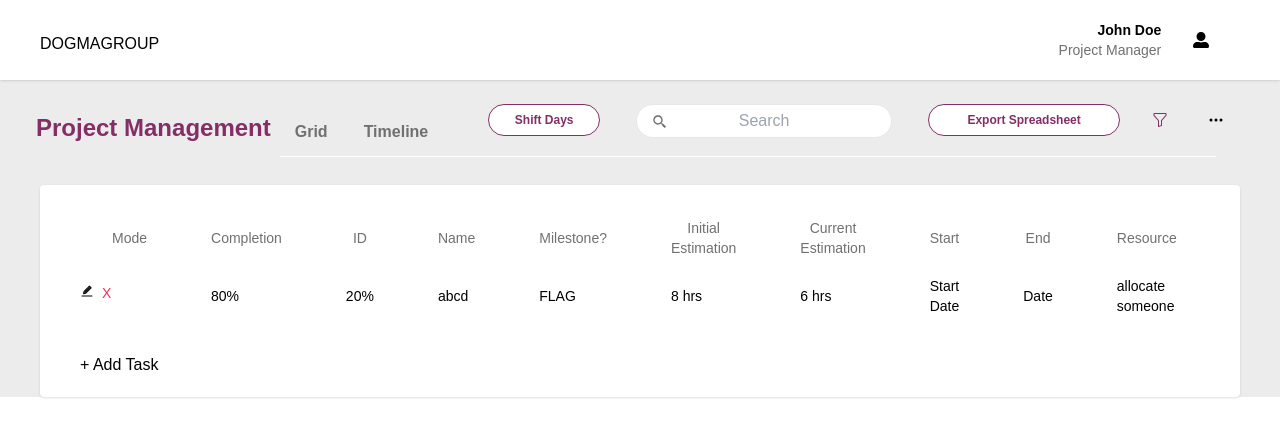
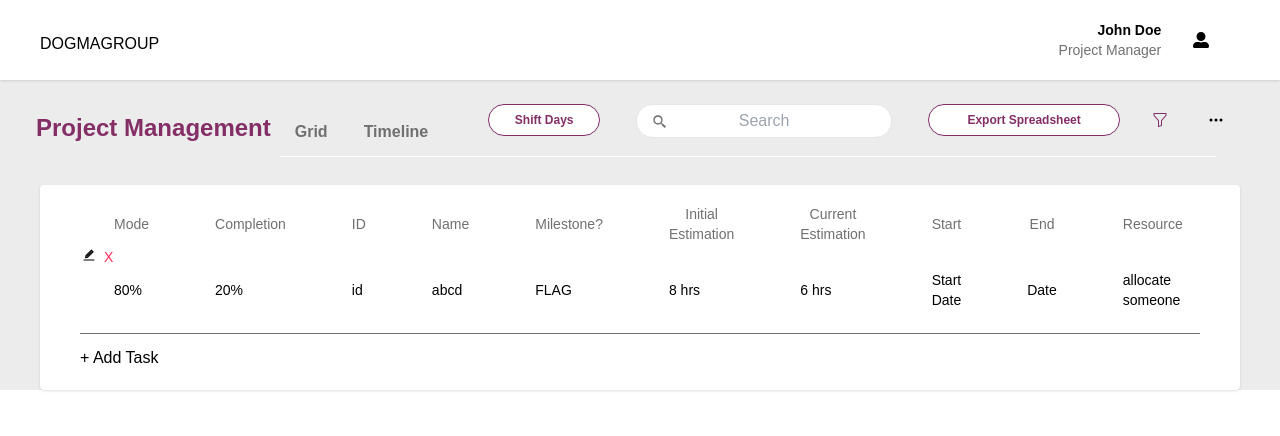
Before and after one commit to pushkar1995/pm-reactapp, a React (Create React App) app: page / in a window 1280 px wide. Shown: the top 436 px of the page. Built offline with nearby package versions, Linux system fonts and the light colour scheme.

Commit message:
Minor Design Fix

```diff
--- a/src/Components/Grid/AddTaskForm.tsx
+++ b/src/Components/Grid/AddTaskForm.tsx
@@ -253,7 +253,7 @@ const AddTForm = (props: AddTaskFormProps) => {
           />
           <button
             type='submit'
-            className='p-2 -pr-2 text-blue'
+            className='p-2 text-blue border rounded bg-grey'
           >Add</button>
     </form>
   )
--- a/src/Components/Grid/EditTaskForm.tsx
+++ b/src/Components/Grid/EditTaskForm.tsx
@@ -245,7 +245,7 @@ const EditGridForm = (props: EditTaskFormProps) => {
           />
           <button
             type='submit'
-            className='p-2 -pr-2 text-blue'
+            className='p-2 text-blue border rounded bg-grey'
           >Edit</button>
     </form>
   )
--- a/src/Components/Grid/GridList.tsx
+++ b/src/Components/Grid/GridList.tsx
@@ -12,7 +12,7 @@ const GridList = (props: GridTaskListProps) => {
   const { taskArray, onDeleteClickHnd, onEdit } = props
   return (
     // <div className=''>
-      <table className="table-auto w-full rounded border-separate border-spacing-y-4 pt-4">
+      <table className="table-auto w-full rounded border-separate  pt-4">
         <thead className='text-center text-grey text-sm font-semibold'>
           <tr className="text-PrimaryText">
             <th className="font-medium px-8">Mode</th>
@@ -34,15 +34,12 @@ const GridList = (props: GridTaskListProps) => {
             <th className="font-medium px-8">Label</th>
           </tr>
         </thead>
-        <tbody className="table-row-group text-sm p-4 py-2">
+        <tbody className="table-row-group text-sm">
           {taskArray?.map((task) => {
             console.log(task)
           return (
-            // <div className='flex'>
-              <tr
-                className=""
-                >
-                    <div className='pt-2 mr-3'>
+            <>
+                <div className='-pt-3'>
                   <button
                     title='Edit'
                     type='button'
@@ -58,9 +55,12 @@ const GridList = (props: GridTaskListProps) => {
                     onClick={() => onDeleteClickHnd(task.id)}
                   >X</button>
                 </div>
+                <tr
+                  className="-pt-6"
+                  >
                   <td className="px-8">{task.mode}</td>
                   <td className="px-8">{task.completion}</td>
-                    {/* <td className="">{task.id}</td> */}
+                  <td className="px-8">id</td>
                   <td className="px-8">{task.name}</td>
                   <td className="px-8">{task.milestone}</td>
                   <td className="px-8">{task.initialEstimation}</td>
@@ -68,15 +68,14 @@ const GridList = (props: GridTaskListProps) => {
                   <td className="px-8">{task.startDate}</td>
                   <td className="px-8">{task.endDate}</td>
                   <td className="px-8">{task.resource}</td>
-                    <td className="px-8">{task.status}</td>
-                    <td className="px-8">{task.dep}</td>
+                  <td className="px-8">{task.status}</td>                    <td className="px-8">{task.dep}</td>
                   <td className="px-8">{task.priority}</td>
                   <td className="px-8">{task.actual}</td>
                   <td className="px-8">{task.description}</td>
                   <td className="px-8">{task.invMilestone}</td>
                   <td className="px-8">{task.label}</td>
               </tr>
-            // </div>
+            </>
           )
       })}
         </tbody>
--- a/src/Pages/Grid.tsx
+++ b/src/Pages/Grid.tsx
@@ -79,7 +79,9 @@ const Grid = () => {
           clearEditFormHandler={showTableList}
         />
       )}
-
+      <div className='w-full'>
+            <hr className="-mb-2 mt-5 w-full border-grey" />
+      </div>
       <div className='pt-5'>
         <button onClick={onAddTaskClickHnd}>+ Add Task</button>
       </div>
```
Lines whose indentation alone changed are shown as unchanged.
